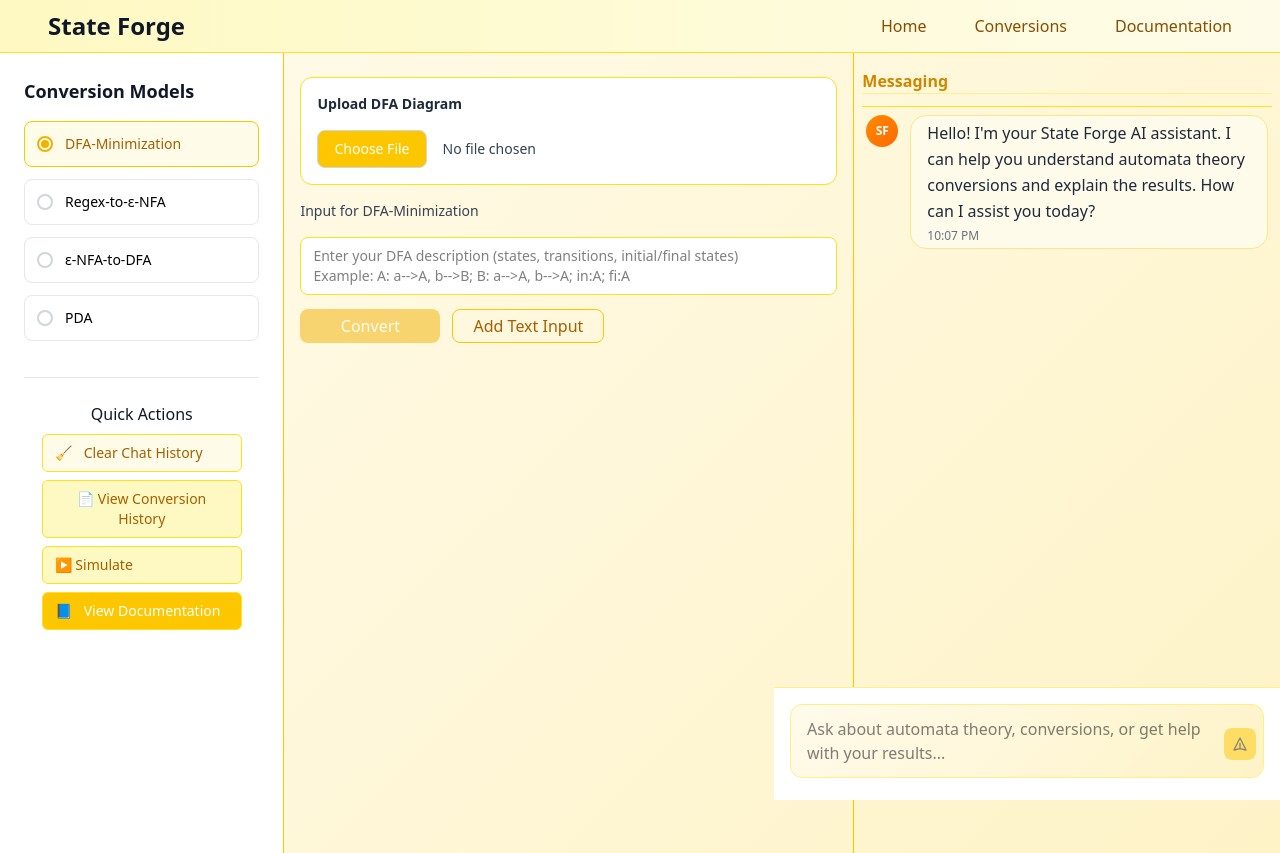
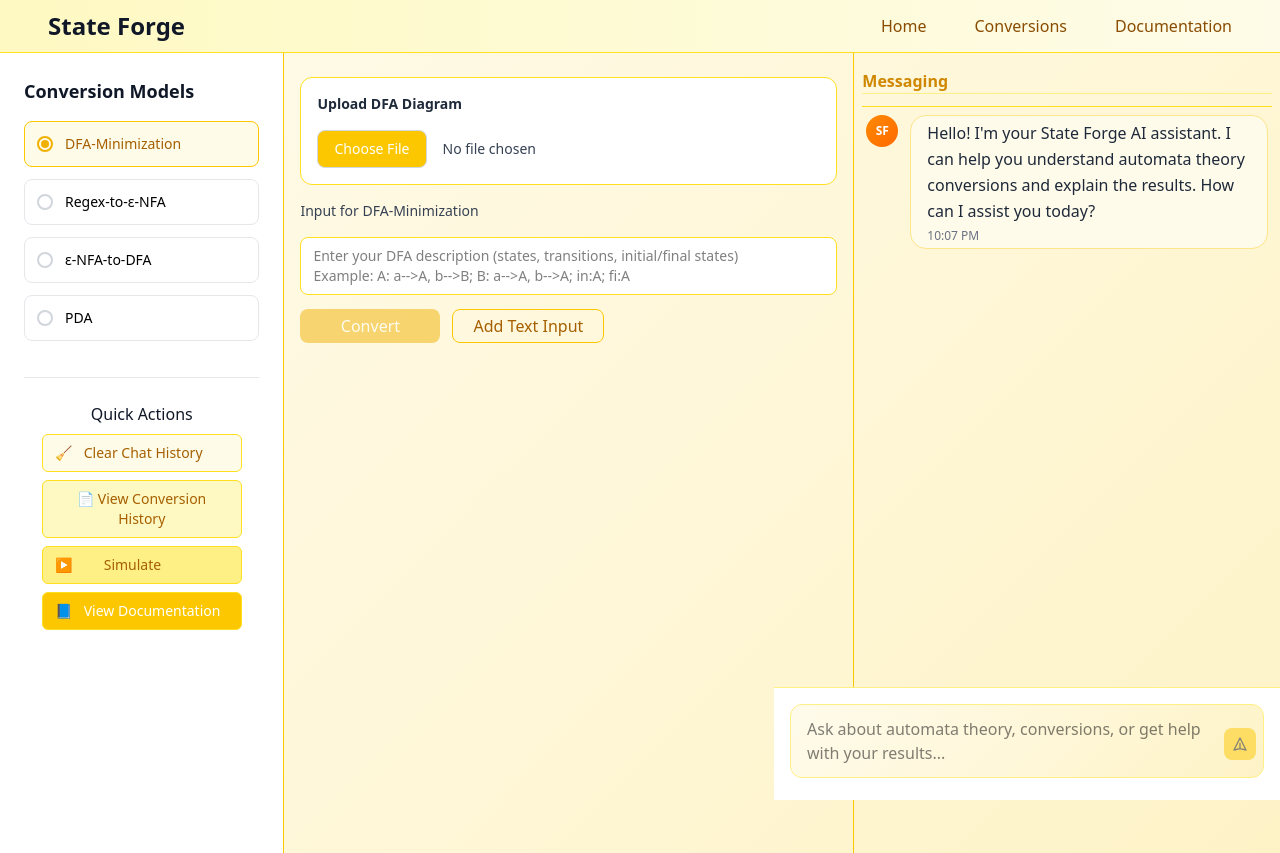
Before and after one commit to DeepThinkers-Rrsearch/front-end, a Next.js app: page /chat in a window 1280 px wide. Built offline with nearby package versions, Linux system fonts and the light colour scheme.

Commit message:
Minor changes in Simulate button

```diff
--- a/app/chat/page.tsx
+++ b/app/chat/page.tsx
@@ -398,8 +398,8 @@ export default function ChatPage() {
                 <button className="flex items-center gap-2 text-sm bg-yellow-100 text-yellow-700 px-3 py-2 rounded-md border border-yellow-300 hover:bg-yellow-300 transition-colors w-[200px]" onClick={conversionHistoryHandler}>
                   📄 View Conversion History
                 </button>
-                <button className="flex items-center gap-2 text-sm bg-yellow-100 text-yellow-700 px-3 py-2 rounded-md border border-yellow-300 hover:bg-yellow-300 transition-colors w-[200px]" onClick={simulationModelHandler}>
-                  ▶️ Simulate
+                <button className="flex items-center gap-2 text-sm bg-yellow-200 text-yellow-700 px-3 py-2 rounded-md border border-yellow-300 hover:bg-yellow-400 transition-colors w-[200px]" onClick={simulationModelHandler}>
+                  <span className="mr-6">▶️</span> Simulate
                 </button>
                 <Link
                   href="/instructions"
```
